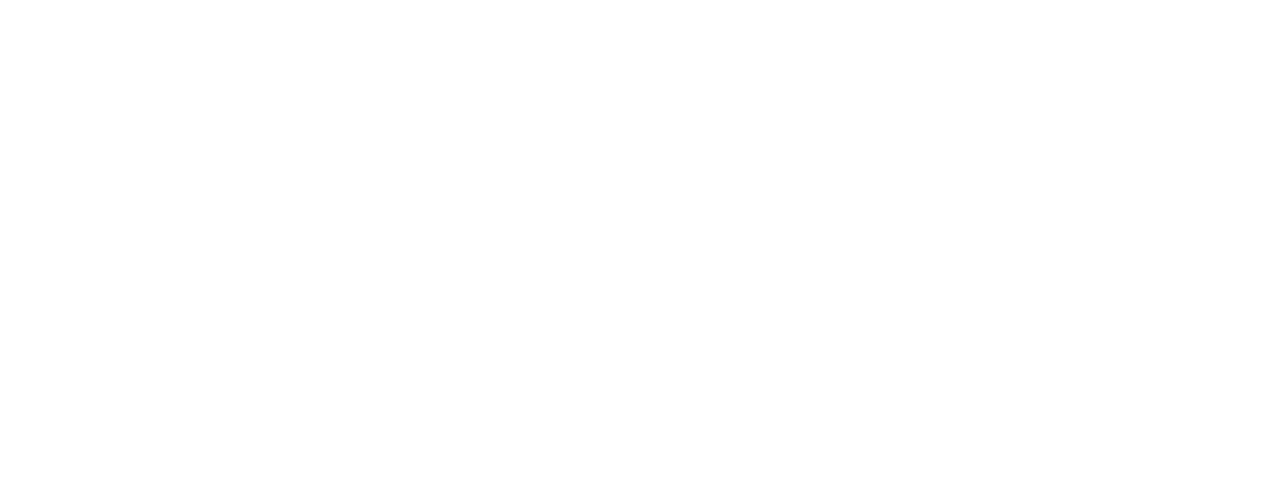
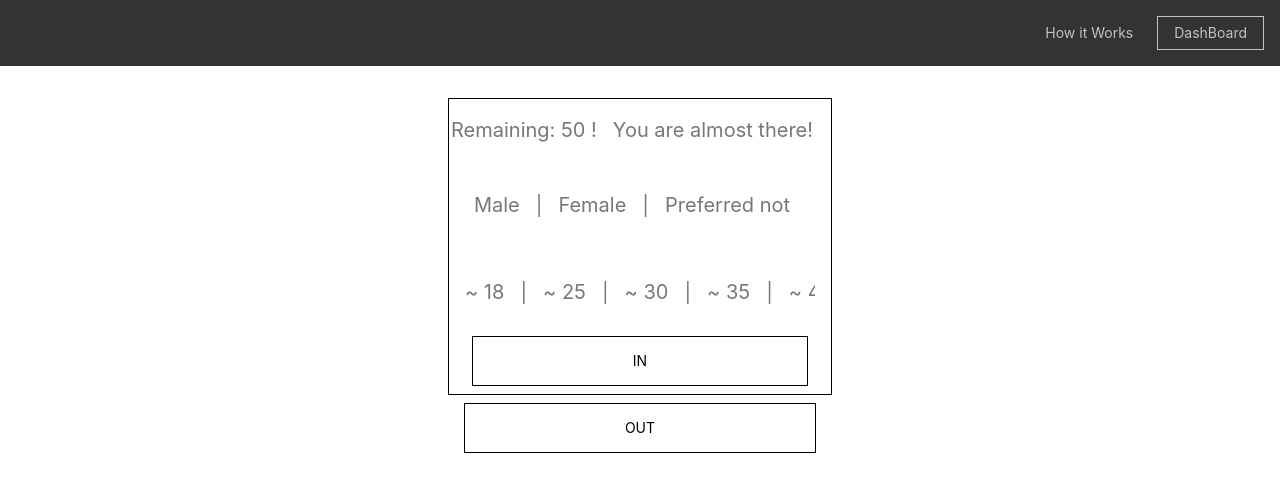
Before and after one commit to yuubd/nwHacks_Newton_4, a React (Create React App) app: page /counter in a window 1280 px wide. Shown: the top 492 px of the page. Built offline with nearby package versions, Linux system fonts and the light colour scheme.

Commit message:
counter added

```diff
--- a/src/containers/App/App.js
+++ b/src/containers/App/App.js
@@ -5,6 +5,7 @@
 import Login from '../../containers/Login/Login';
 import Register from '../../containers/Register/Register';
 import Home from '../../components/Home/Home';
+import Counter from '../Counter/Counter';
 import './App.css';
 
 class App extends Component {
@@ -14,6 +15,7 @@
 				<Router>
 					<Switch>
 						<Route exact path="/" component={Home} />
+						<Route exact path="/counter" component={Counter} />
 						<Route exact path="/login" component={Login} />
 						<Route exact path="/register" component={Register} />
 					</Switch>
--- /dev/null
+++ b/src/containers/Counter/Counter.css
@@ -0,0 +1,11 @@
+::-webkit-scrollbar {
+	display: none;
+}
+
+.mw-cus {
+	max-width: 24rem;
+}
+.ph-cus {
+	padding-left: 10rem;
+	padding-right: 10rem;
+}
--- /dev/null
+++ b/src/containers/Counter/Counter.js
@@ -0,0 +1,246 @@
+import React, { Component } from 'react';
+import { Link } from 'react-router-dom';
+import './Counter.css';
+
+class Counter extends Component {
+	constructor(props) {
+		super(props);
+		this.state = {
+			count: 50,
+			gender: 'preferred not',
+			age: '18'
+		};
+
+		this.handleAge = this.handleAge.bind(this);
+		this.handleGender = this.handleGender.bind(this);
+		this.handleOut = this.handleOut.bind(this);
+		this.handleIn = this.handleIn.bind(this);
+	}
+
+	handleAge(e) {
+		this.setState(
+			{
+				age: e.target.id
+			},
+			() => {
+				console.log(this.state.age);
+			}
+		);
+	}
+
+	handleGender(e) {
+		this.setState(
+			{
+				gender: e.target.id
+			},
+			() => {
+				console.log(this.state.gender);
+			}
+		);
+	}
+
+	handleIn() {
+		this.setState(
+			{
+				count: this.state.count + 1
+			},
+			() => {
+				console.log(this.state.count);
+			}
+		);
+	}
+
+	handleOut() {
+		this.setState(
+			{
+				count: this.state.count - 1
+			},
+			() => {
+				console.log(this.state.count);
+			}
+		);
+	}
+
+	render() {
+		return (
+			<div>
+				<nav className=" dt h-10 w-100 relative bg-black-80 center">
+					<div className="dtc v-mid tr pa3">
+						<Link
+							className="f6 fw4 hover-white no-underline white-70 dn dib-ns pv2 ph3"
+							to="/"
+						>
+							How it Works
+						</Link>
+						<Link
+							className="f6 fw4 hover-white no-underline white-70 dib ml2 pv2 ph3 ba"
+							to="/dashboard"
+						>
+							DashBoard
+						</Link>
+					</div>
+				</nav>
+
+				<div className="ba mt4 mw-cus center">
+					<form className="pa0 ma0 black-80 w-100 center">
+						<div>
+							<p className="dim gray f5 f4-ns dib mr3">
+								Remaining: {this.state.count} !
+							</p>
+							<p className="dim gray f5 f4-ns dib mr3">You are almost there! </p>
+							<nav className="pv4 ph3">
+								<div className="nowrap overflow-x-auto ">
+									<a
+										id="male"
+										onClick={this.handleGender}
+										className="pointer link dim gray f5 f4-ns dib mr3"
+										title="Link 1"
+									>
+										Male
+									</a>
+									<a className="dim gray f5 f4-ns dib mr3">|</a>
+									<a
+										id="female"
+										onClick={this.handleGender}
+										className="pointer link dim gray f5 f4-ns dib mr3"
+										title="Link 2"
+									>
+										Female
+									</a>
+									<a className="dim gray f5 f4-ns dib mr3">|</a>
+									<a
+										id="preferred not"
+										onClick={this.handleGender}
+										className="pointer link dim gray f5 f4-ns dib mr3"
+										title="Link 3"
+									>
+										Preferred not
+									</a>
+								</div>
+							</nav>
+
+							<nav className="pv4 ph3">
+								<div className="nowrap overflow-x-auto ">
+									<a
+										className="pointer link dim gray f5 f4-ns dib mr3"
+										onClick={this.handleAge}
+										title="Link 1"
+										id="18"
+									>
+										~ 18
+									</a>
+									<a className="dim gray f5 f4-ns dib mr3">|</a>
+									<a
+										onClick={this.handleAge}
+										className="pointer link dim gray f5 f4-ns dib mr3"
+										title="Link 2"
+										id="25"
+									>
+										~ 25
+									</a>
+									<a className="dim gray f5 f4-ns dib mr3">|</a>
+									<a
+										onClick={this.handleAge}
+										className="pointer link dim gray f5 f4-ns dib mr3"
+										title="Link 3"
+										id="30"
+									>
+										~ 30
+									</a>
+									<a className="dim gray f5 f4-ns dib mr3">|</a>
+									<a
+										onClick={this.handleAge}
+										className="pointer link dim gray f5 f4-ns dib mr3"
+										title="Link 4"
+										id="35"
+									>
+										~ 35
+									</a>
+									<a className="dim gray f5 f4-ns dib mr3">|</a>
+									<a
+										onClick={this.handleAge}
+										className="pointer link dim gray f5 f4-ns dib mr3"
+										title="Link 5"
+										id="40"
+									>
+										~ 40
+									</a>
+									<a className="dim gray f5 f4-ns dib mr3">|</a>
+									<a
+										onClick={this.handleAge}
+										className="pointer link dim gray f5 f4-ns dib mr3"
+										title="Link 6"
+										id="45"
+									>
+										~ 45
+									</a>
+									<a className="dim gray f5 f4-ns dib mr3">|</a>
+									<a
+										onClick={this.handleAge}
+										className="pointer link dim gray f5 f4-ns dib mr3"
+										title="Link 7"
+										id="50"
+									>
+										~ 50
+									</a>
+									<a className="dim gray f5 f4-ns dib mr3">|</a>
+									<a
+										onClick={this.handleAge}
+										className="pointer link dim gray f5 f4-ns dib mr3"
+										title="Link 8"
+										id="55"
+									>
+										~ 55
+									</a>
+									<a className="dim gray f5 f4-ns dib mr3">|</a>
+									<a
+										onClick={this.handleAge}
+										className="pointer link dim gray f5 f4-ns dib mr3"
+										title="Link 9"
+										id="60"
+									>
+										~ 60
+									</a>
+									<a className="dim gray f5 f4-ns dib mr3">|</a>
+									<a
+										onClick={this.handleAge}
+										className="pointer link dim gray f5 f4-ns dib mr3"
+										title="Link 10"
+										id="65"
+									>
+										~ 65
+									</a>
+									<a className="dim gray f5 f4-ns dib mr3">|</a>
+									<a
+										onClick={this.handleAge}
+										className="pointer link dim gray f5 f4-ns dib mr3"
+										title="Link 11"
+										id="66"
+									>
+										65+
+									</a>
+								</div>
+							</nav>
+							<a
+								onClick={this.handleIn}
+								className="f6 link dim ba ph-cus pv3 mb2 dib black"
+								href="#0"
+							>
+								IN
+							</a>
+						</div>
+					</form>
+				</div>
+				<a
+					onClick={this.handleOut}
+					className="f6 link dim ba ph-cus pv3 ma2 dib black"
+					href="#0"
+				>
+					OUT
+				</a>
+			</div>
+		);
+	}
+}
+
+export default Counter;
--- a/src/containers/Login/Login.js
+++ b/src/containers/Login/Login.js
@@ -27,7 +27,7 @@
 	render() {
 		return (
 			<div>
-			<nav className=" dt h-10 w-100 relative bg-black-80 center">
+				<nav className="dt h-10 w-100 relative bg-black-80 center">
 					<div className="dtc v-mid tr pa3">
 						<Link
 							className="f6 fw4 hover-white no-underline white-70 dn dib-ns pv2 ph3"
```
Also changed, not shown: src/containers/Counter/Coutner.js (deleted, +0 -8 lines). Lines whose indentation alone changed are shown as unchanged.
